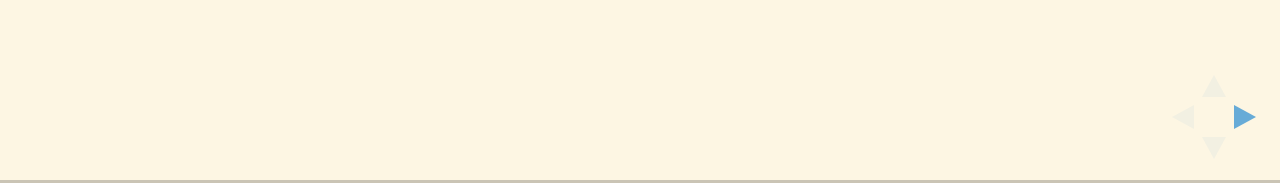
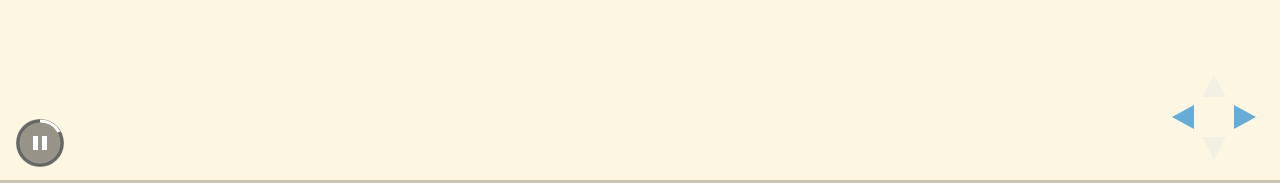
Before and after one commit to rails-girls-athens/rails-girls-friday, a website: page public/index.html in a window 1280 px wide. Shown: the part 617-800 px from the top of the page. Drawn offline with Linux system fonts and the light colour scheme.

Commit message:
Updated slides for 2015

```diff
--- a/public/index.html
+++ b/public/index.html
@@ -206,6 +206,8 @@
 				progress: true,
 				history: true,
 				center: true,
+				loop: true,
+				autoSlide: 30000,
 
 				theme: Reveal.getQueryHash().theme, // available themes are in /css/theme
 				transition: Reveal.getQueryHash().transition || 'default', // default/cube/page/concave/zoom/linear/fade/none
```
